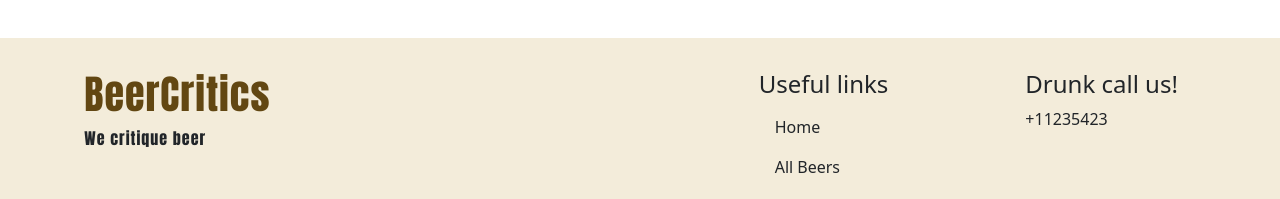
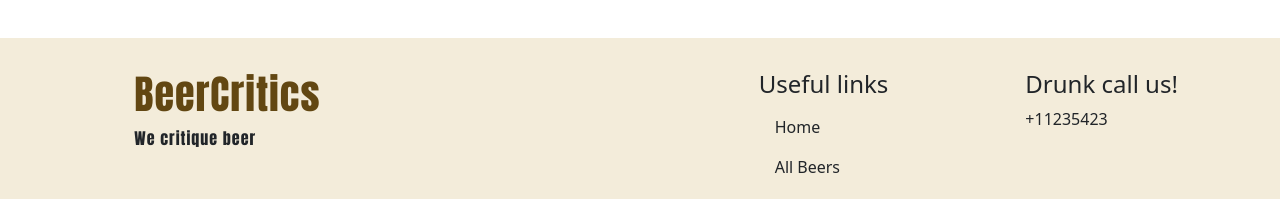
Before and after one commit to IsakGenberg/BeerCritics, a React (Vite) app in the folder client/: page / in a window 1280 px wide. Shown: the part 541-740 px from the top of the page. Built offline with nearby package versions, Linux system fonts and the light colour scheme; no server answers.

Commit message:
aligned logo in navbar and footer

```diff
--- a/client/src/components/footer/Footer.css
+++ b/client/src/components/footer/Footer.css
@@ -1,5 +1,5 @@
 .Footer-row {
-  background:var(--background-color);
+  background: var(--background-color);
   padding-top: 2rem;
   padding-bottom: 2rem;
 }
@@ -19,6 +19,7 @@
   font-weight: bold;
   letter-spacing: 1px;
   font-size: 2.5rem;
+  margin-left: 50px;
 }
 
 .footer-logo-subtext {
@@ -26,4 +27,5 @@
   font-family: var(--brand-font);
   color: var(--text-color);
   letter-spacing: 1px;
+  margin-left: 50px;
 }
--- a/client/src/components/footer/Footer.tsx
+++ b/client/src/components/footer/Footer.tsx
@@ -7,7 +7,7 @@ import { useAuth } from "../../authcontext";
  */
 
 function Footer() {
-  const {isLoggedIn} = useAuth();
+  const { isLoggedIn } = useAuth();
 
   return (
     <Container fluid className="Footer">
@@ -21,7 +21,9 @@ function Footer() {
             <h4>Useful links</h4>
             <Nav.Link href="/">Home</Nav.Link>
             <Nav.Link href="/allbeers">All Beers</Nav.Link>
-            {isLoggedIn && <Nav.Link href="/user/account">Account page</Nav.Link>}
+            {isLoggedIn && (
+              <Nav.Link href="/user/account">Account page</Nav.Link>
+            )}
             <Nav.Link>About us</Nav.Link>
           </Nav>
         </Col>
--- a/client/src/components/navbar/NavbarLoggedIn.tsx
+++ b/client/src/components/navbar/NavbarLoggedIn.tsx
@@ -1,4 +1,4 @@
-import { Navbar, Nav, Container } from "react-bootstrap";
+import { Navbar, Nav, Container, Col } from "react-bootstrap";
 import "./navbar.css";
 import LogoutButton from "../logoutButton/LogoutButton";
 
@@ -10,7 +10,12 @@ function LoggedInNavbar() {
   return (
     <Navbar expand="lg" className="navbar">
       <Container fluid>
+        <Col xs={3}>
+          {" "}
+          {/* Same width as footer logo */}
           <Navbar.Brand href="/">BeerCritics</Navbar.Brand>
+        </Col>
+        <Col>
           <Nav>
             <Nav.Link href="/">Home</Nav.Link>
             <Nav.Link href="#">Top Beers</Nav.Link>
@@ -19,6 +24,7 @@ function LoggedInNavbar() {
             <Nav.Link href="/user/account">My Account</Nav.Link>
             <LogoutButton />
           </Nav>
+        </Col>
       </Container>
     </Navbar>
   );
```
Lines whose indentation alone changed are shown as unchanged.
